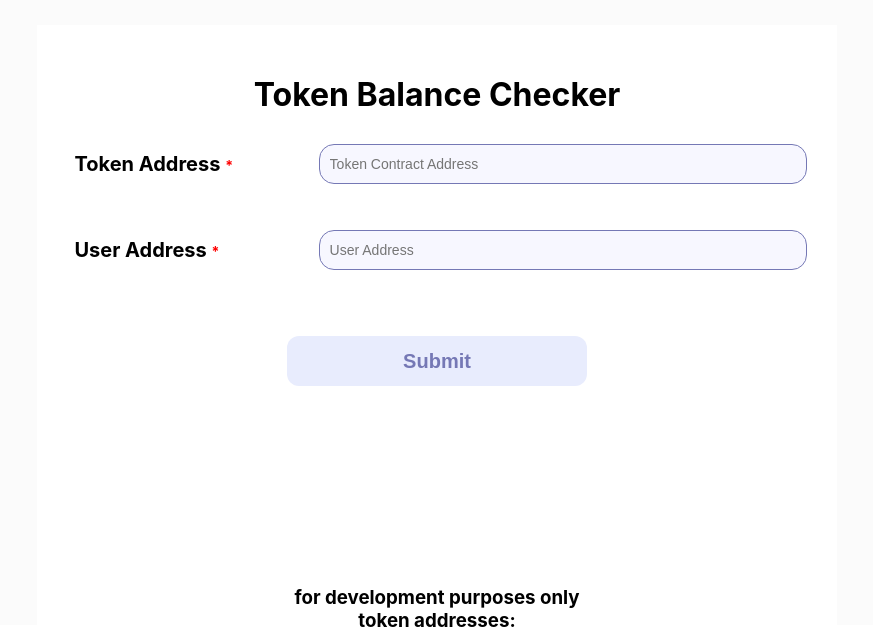
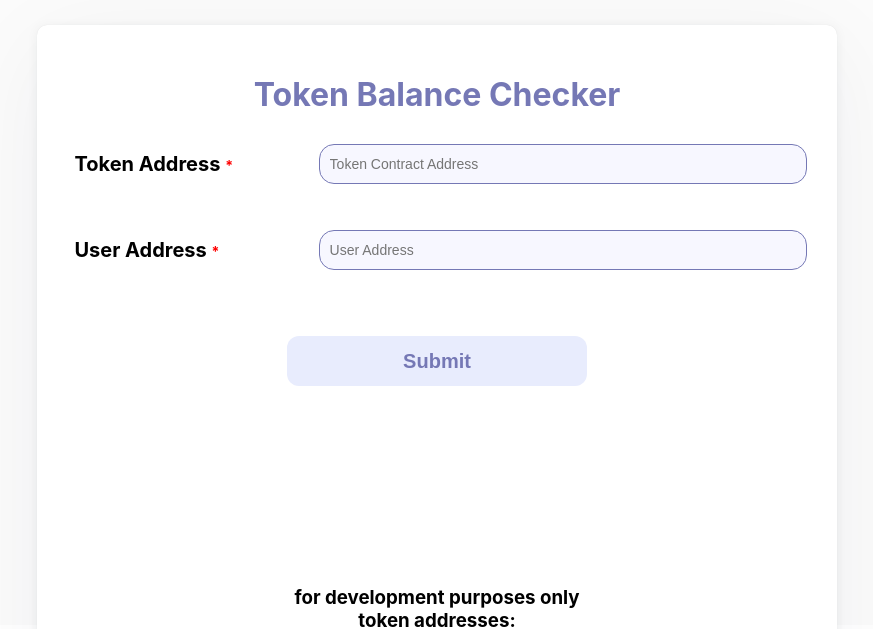
Before and after one commit to harim1206/token-balance-checker, a React (Create React App) app: page / in a window 1280 px wide. Shown: the part 175-804 px from the top of the page, without its empty margins (203-1076 px from the left). Built offline with nearby package versions, Linux system fonts and the light colour scheme; no server answers.

Commit message:
readme update & css update

```diff
--- a/src/components/Dashboard/AddressInput/AddressInput.scss
+++ b/src/components/Dashboard/AddressInput/AddressInput.scss
@@ -10,12 +10,20 @@
     justify-content: end;
     margin-top: 10px;
 
+    @include for-tablet-up {
+      flex-direction: row;
+    }
+
     label {
       flex: 0 0 100%;
       text-align: left;
       font-size: $type-medium;
       font-weight: bold;
       line-height: 40px;
+
+      @include for-tablet-up {
+        flex: 0 0 33%;
+      }
 
       .required {
         color: red;
@@ -30,8 +38,11 @@
       border: 1px solid $lavender-dark;
       border-radius: 15px;
       padding: 10px;
-      margin-top: 10px;
       height: 40px;
+
+      @include for-tablet-up {
+        flex: 0 0 66%;
+      }
     }
 
     .error {
@@ -43,19 +54,6 @@
 
       &.hidden{
         visibility: hidden;
-      }
-    }
-
-    @include for-tablet-up {
-      flex-direction: row;
-
-      label {
-        flex: 0 0 33%;
-      }
-
-      input {
-        flex: 0 0 66%;
-        margin-top: 0;
       }
     }
   }
--- a/src/components/Dashboard/Dashboard.jsx
+++ b/src/components/Dashboard/Dashboard.jsx
@@ -86,7 +86,7 @@ export default function Dashboard() {
     inputValid.tokenAddress;
 
   return (
-    <div className="dashboard">
+    <main className="dashboard">
       <h1>Token Balance Checker</h1>
       <AddressInput
         tokenAddress={inputs.tokenAddress}
@@ -99,9 +99,9 @@ export default function Dashboard() {
         <TokenBalance tokenBalanceData={tokenBalanceData} ENSName={ENSName} />
       )}
       {tokenBalanceError && (
-        <div>
+        <main>
           <h3>No result from input addresses</h3>
-        </div>
+        </main>
       )}
       <div className="test">
         <h3> for development purposes only</h3>
@@ -115,7 +115,7 @@ export default function Dashboard() {
         <p>vitalik.eth: 0xd8dA6BF26964aF9D7eEd9e03E53415D37aA96045</p>
         <p>harim: 0x485b875e46c268C5c95815532C5Bba0F819997ea</p>
       </div>
-    </div>
+    </main>
   );
 }
 
--- a/src/components/Dashboard/Dashboard.scss
+++ b/src/components/Dashboard/Dashboard.scss
@@ -1,5 +1,10 @@
+@import '../../styles/mixins';
+@import '../../styles/vars';
+
 .dashboard {
   background-color: white;
+  box-shadow: rgb(0 0 0 / 10%) 0px 0px 1px, rgb(42 43 58 / 5%) 0px 20px 98px, rgb(42 43 58 / 6%) 0px 2px 12px;
+  border-radius: 10px;
   max-width: 800px;
   margin: 0 auto;
   padding: 50px 30px;
@@ -7,6 +12,7 @@
   top: 200px;
 
   h1 {
+    color: $lavender-dark;
     margin-bottom: 30px;
   }
 
```
Also changed, not shown: 1 other file (tests, documents, lock files or other folders).
